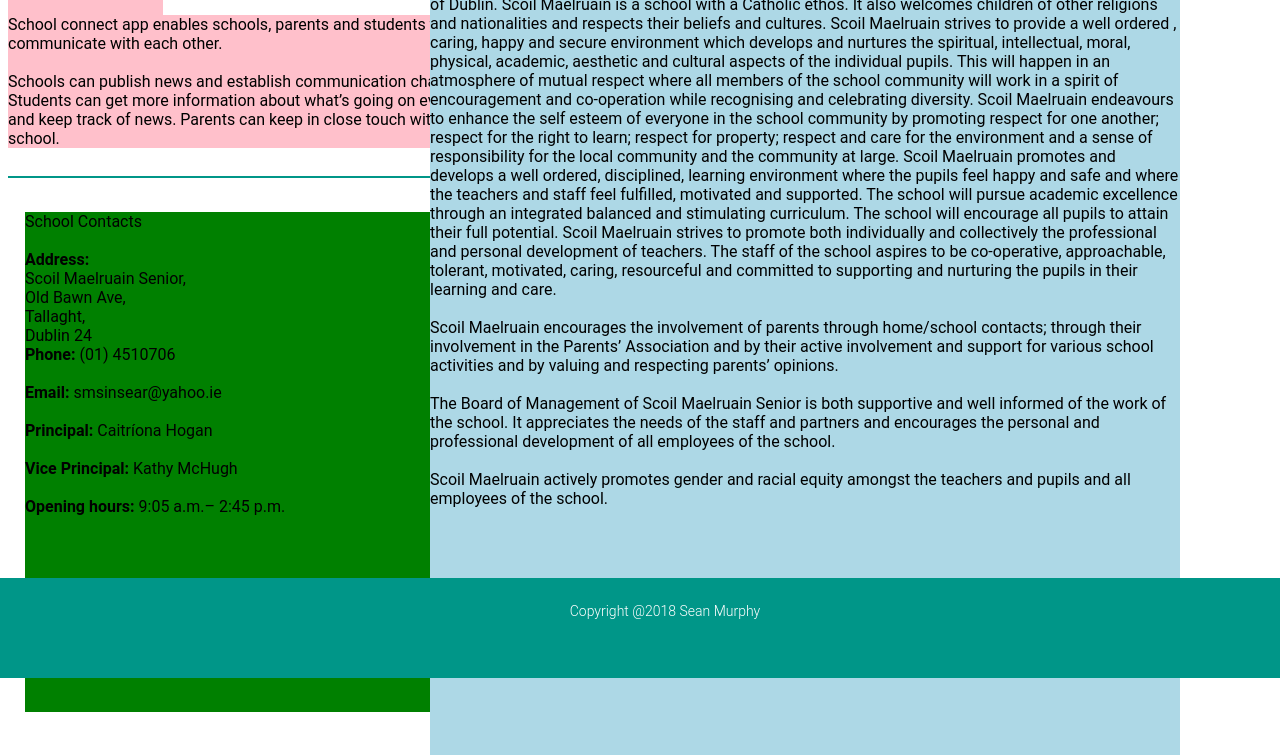
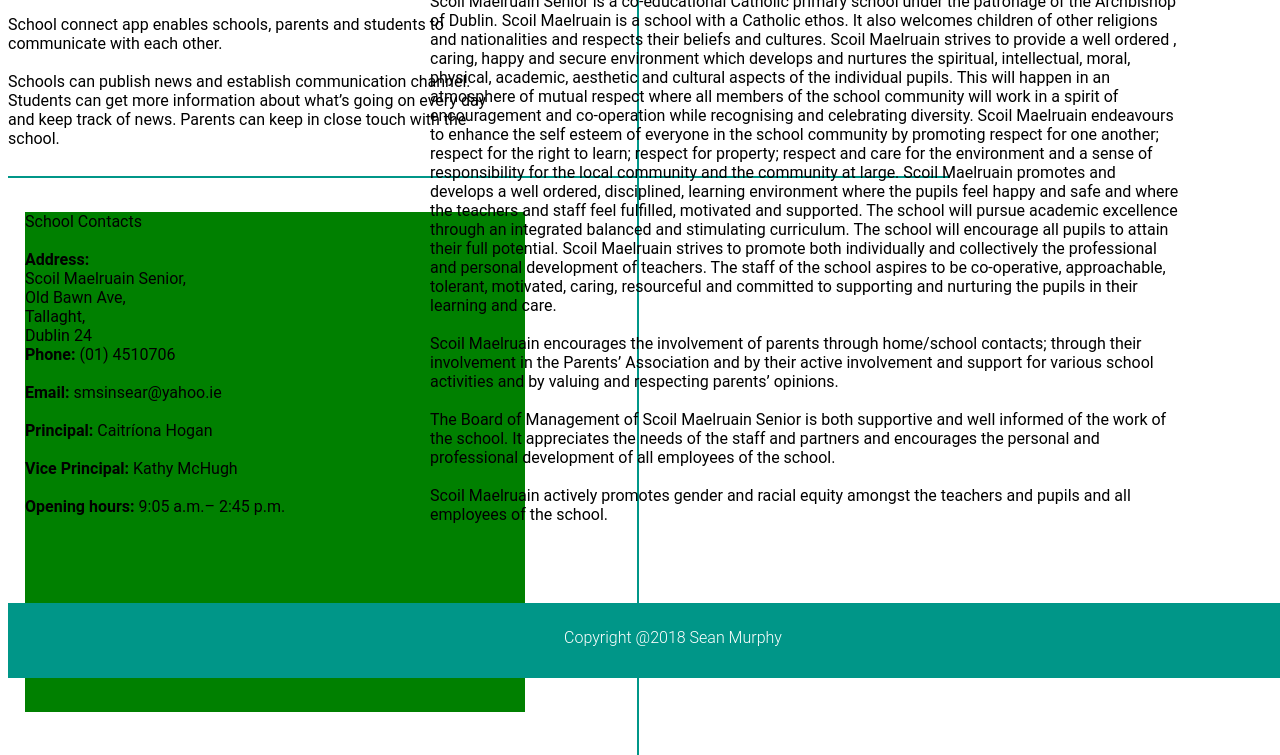
Before and after one commit to MurphySean1234/SchoolConnectApp, a plain HTML site: page pages/about.html in a window 1280 px wide. Shown: the part 122-877 px from the top of the page. Drawn offline with Linux system fonts and the light colour scheme.

Commit message:
Changed requested items from comments

```diff
--- a/index.css
+++ b/index.css
@@ -47,16 +47,17 @@ a:active, a:visited, a:link {
   color: #009688;
 }
 
-.footer{
-    width: 100%;
-    height: 50px;
-    position: fixed;
-    bottom: 0px;
-    text-align: center;
-    font-family: Roboto Light;
-    background-color: #009688;
-    color: white;
-    padding-top: 25px;
-    font-size: 14px;
-  }
-}
+.footer {
+       position: fixed;
+       justify-content: center;
+       vertical-align: center;
+       left: auto;
+       bottom: 0;
+       width: 100%;
+       height: 25px;
+       background-color: #009688;
+       color: white;
+       text-align: center;
+       padding: 25px;
+       font-family: Roboto Light;
+   }
--- a/pages/about.css
+++ b/pages/about.css
@@ -1,4 +1,3 @@
-
 .SCA-about {
 
 }
@@ -12,14 +11,9 @@
   font-size: 28px;
 }
 
-  a:active, a:visited, a:link {
-    text-decoration: none;
-    color: #009688;
-  }
   .aboutleft {
       width: 500px;
       overflow: auto;
-      background-color: pink;
   }
   .contact {
       width: 500px;
@@ -38,6 +32,7 @@
       position: absolute;
       top: 60px;
       right: 100px;
+      background-color: light-blue;
 
  }
  .vl {
@@ -58,7 +53,9 @@
    }
    .footer {
        position: fixed;
-       left: 0;
+       justify-content: center;
+       vertical-align: center;
+       left: auto;
        bottom: 0;
        width: 100%;
        height: 25px;
--- a/pages/about.html
+++ b/pages/about.html
@@ -1,5 +1,11 @@
 <!DOCTYPE html>
+
+<!-- HTML -->
+
 <html>
+
+<!-- Head -->
+
 <head>
   <link rel="stylesheet" type="text/css" href="about.css">
   <link rel="stylesheet" type="text/css" href="../index.css">
@@ -17,16 +23,21 @@
       <li class="SCA-header-menu-list"><a href="./about.html"><u>About Us</u></a></li>
     </ul>
   </section>
+
+<!-- End Head -->
+
+<!-- Inside/Body -->
+
   <section class="SCA-about">
 
   </section>
 
   <div class="vl"></div>
-  <section  style="background-color:pink;width:155px;"><h3>About Our App</h3>
+  <section sstyle="background-color:pink;width:155px;"><h3>About Our App</h3>
   <p class="aboutleft">School connect app enables schools, parents and students to communicate with each other.<br><br>Schools can publish news and establish communication channel. Students can get more information about what’s going on every day and keep track of news. Parents can keep in close touch with the school.</p></section>
   <div class="hl"></div>
   <section><p class="contact">School Contacts<br><br><b>Address:</b><br>Scoil Maelruain Senior,<br>Old Bawn Ave,<br>Tallaght,<br>Dublin 24<br><b>Phone:</b> (01) 4510706<br><br><b>Email:</b> smsinsear@yahoo.ie<br><br><b>Principal:</b> Caitríona Hogan<br><br><b>Vice Principal:</b> Kathy McHugh<br><br><b>Opening hours:</b> 9:05 a.m.– 2:45 p.m.</p></section></section>
-  <section style="background-color:lightblue;"<p class="massiveparagraph"><b>About Scoil Maelruain Senior</b><br><br>
+  <section><p class="massiveparagraph"><b>About Scoil Maelruain Senior</b><br><br>
 Scoil Maelruain Senior is a co-educational Catholic primary school under the patronage of the Archbishop of Dublin. Scoil Maelruain is a school with a Catholic ethos. It also welcomes children of other religions and nationalities and respects their beliefs and cultures.
 
 Scoil Maelruain strives to provide a well ordered , caring, happy and secure environment which develops and nurtures the spiritual, intellectual, moral, physical, academic, aesthetic and cultural aspects of the individual pupils. This will happen in an atmosphere of mutual respect where all members of the school community will work in a spirit of encouragement and co-operation while recognising and celebrating diversity.
@@ -38,5 +49,9 @@ Scoil Maelruain promotes and develops a well ordered, disciplined, learning envi
 Scoil Maelruain strives to promote both individually and collectively the professional and personal development of teachers. The staff of the school aspires to be co-operative, approachable, tolerant, motivated, caring, resourceful and committed to supporting and nurturing the pupils in their learning and care.<br><br>Scoil Maelruain encourages the involvement of parents through home/school contacts; through their involvement in the Parents’ Association and by their active involvement and support for various school activities and by valuing and respecting parents’ opinions.<br><br>The Board of Management of Scoil Maelruain Senior is both supportive and well informed of the work of the school. It appreciates the needs of the staff and partners and encourages the personal and professional development of all employees of the school.<br><br>Scoil Maelruain actively promotes gender and racial equity amongst the teachers and pupils and all employees of the school.</p></section>
 <footer class="footer">Copyright @2018 Sean Murphy</footer>
 
+<!-- End Inside/End Body -->
+
+<!-- End HTML -->
+
 </body>
 </html>
```
